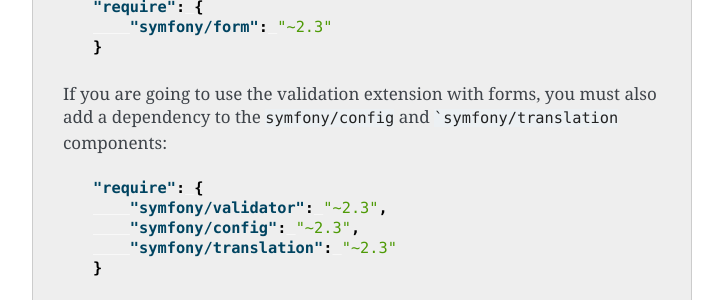
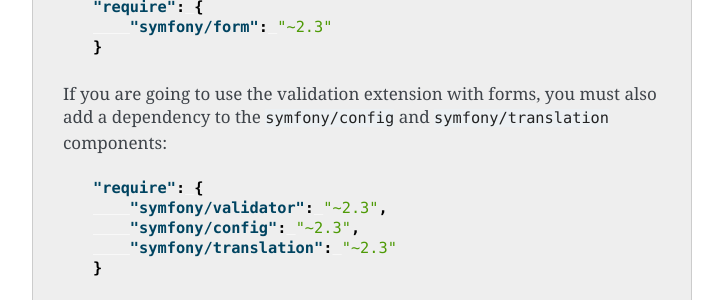
Before and after one commit to silexphp/Silex, a Sphinx documentation site: the page built from doc/providers/form.rst, in a window 1280 px wide and 900 px high, scrolled down 930 px. Shown: the part 151-451 px from the top of the window, without its empty margins (388-1111 px from the left). Built offline with Sphinx 7.4.7, drawn with Linux system fonts in a browser that asks for light colours.

````diff
--- a/doc/providers/form.rst
+++ b/doc/providers/form.rst
@@ -58,7 +58,7 @@ Registering
         }
 
     If you are going to use the validation extension with forms, you must also
-    add a dependency to the ``symfony/config`` and ```symfony/translation``
+    add a dependency to the ``symfony/config`` and ``symfony/translation``
     components:
 
     .. code-block:: json
````
